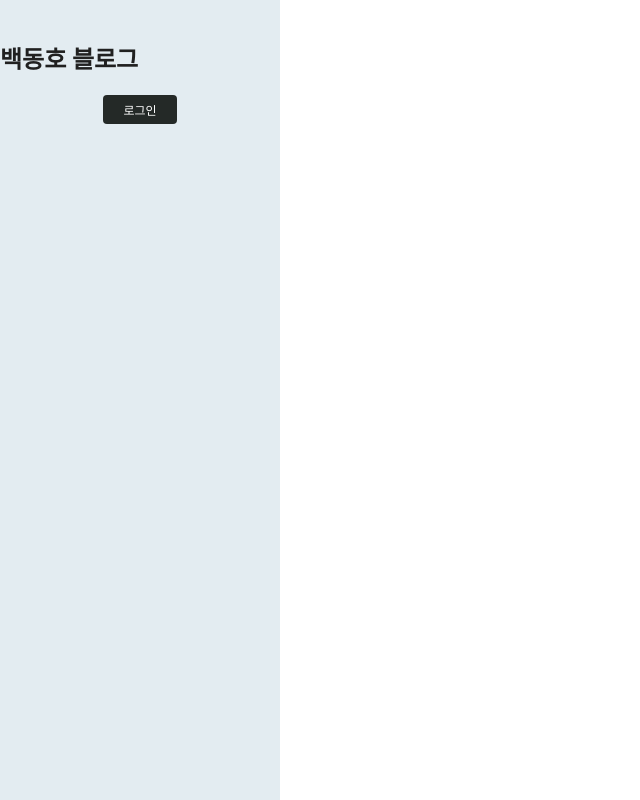
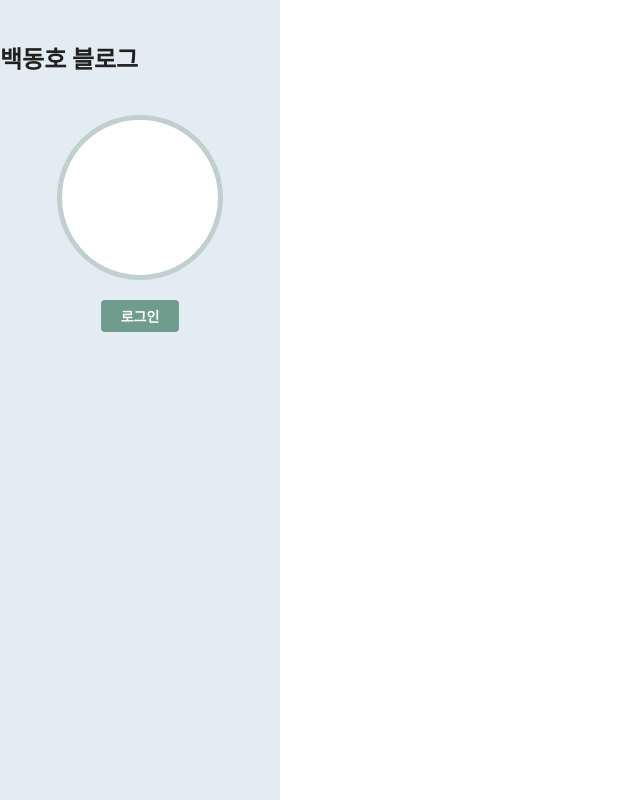
Before and after one commit to st120712/react-blog-project, a React (Create React App) app: page / in a window 1280 px wide. Shown: the whole page, without its empty margins (0-640 px from the left). Built offline with nearby package versions, Linux system fonts and the light colour scheme.

Commit message:
sidebar and Avatar

```diff
--- a/src/App.js
+++ b/src/App.js
@@ -3,8 +3,6 @@
 import React, { useState } from 'react';
 import './App.css';
 import Sidebar from './components/Sidebar';
-import LoginBtn from './components/LoginBtn';
-
 
 
 function App() {
@@ -12,8 +10,6 @@ function App() {
   return (
     <body>
       <Sidebar>
-        <h2>백동호 블로그</h2>
-        <LoginBtn></LoginBtn>
       </Sidebar>
     </body>
 
--- /dev/null
+++ b/src/components/CircleAvatar.js
@@ -0,0 +1,11 @@
+import styles from './../styles/circle_avatar.module.css';
+
+function CircleAvatar({ width }) {
+  return (
+    <div className={styles.container}>
+      <div className={styles.avatar} style={{ width: `${width}px`, height: `${width}px`, borderRadius: `${width}px` }} />
+    </div>
+  );
+}
+
+export default CircleAvatar;
--- a/src/components/Sidebar.js
+++ b/src/components/Sidebar.js
@@ -1,5 +1,7 @@
 import { useEffect, useRef, useState } from "react"
 import styles from "./../styles/sidebar.module.css";
+import LoginBtn from "./LoginBtn";
+import CircleAvatar from "./CircleAvatar.js";
 
 const Sidebar = ({ width = 280, children }) => {
   const side = useRef();
@@ -7,9 +9,14 @@ const Sidebar = ({ width = 280, children }) => {
   return (
     <div className={styles.container}>
       <div ref={side} className={styles.sidebar} style={{ width: `${width}px`, height: '100%' }}>
-        <div className={styles.content}>{children}</div>
+        <div className={styles.content}>
+          <h2>백동호 블로그</h2>
+          <CircleAvatar width={width / 1.8}></CircleAvatar>
+          <LoginBtn></LoginBtn>
+          {children}
+        </div>
       </div>
-    </div>
+    </div >
   );
 }
 
--- /dev/null
+++ b/src/styles/circle_avatar.module.css
@@ -0,0 +1,10 @@
+.container {
+  display: flex;
+  justify-content: center;
+  padding: 20px;
+}
+
+.avatar {
+  border: 5px solid rgb(193, 207, 206);
+  background-color: white;
+}
--- a/src/styles/login-btn.module.css
+++ b/src/styles/login-btn.module.css
@@ -4,12 +4,13 @@
 }
 
 .loginBtn {
-  background-color: #242927;
+  background-color: #6f9c8c;
   border: none;
-  color: white;
+  color: #ffffff;
   padding: 6px 20px;
   text-align: center;
   text-decoration: none;
-  font-size: 12px;
+  font-size: 14px;
+  font-weight: bold;
   border-radius: 4px;
 }
```
